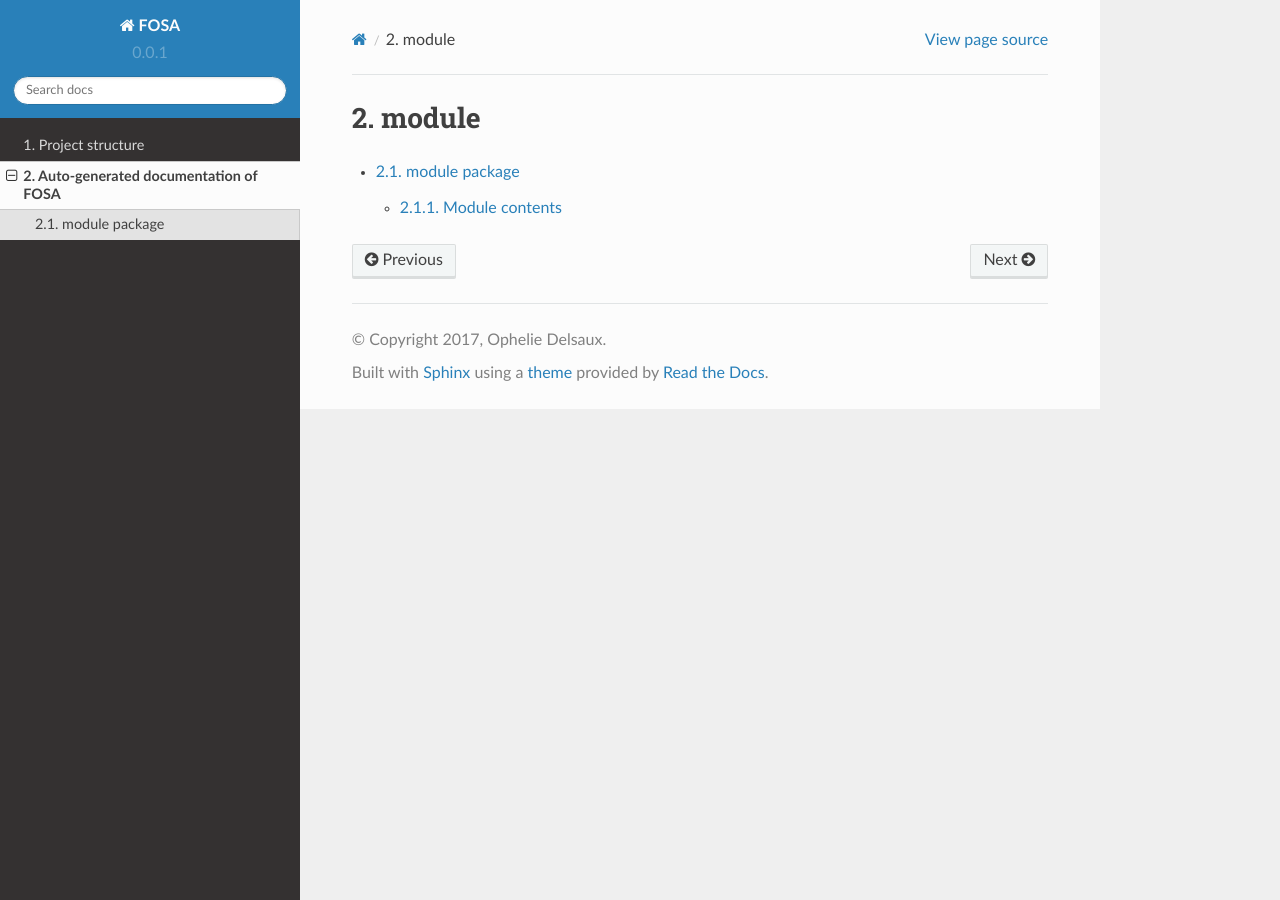
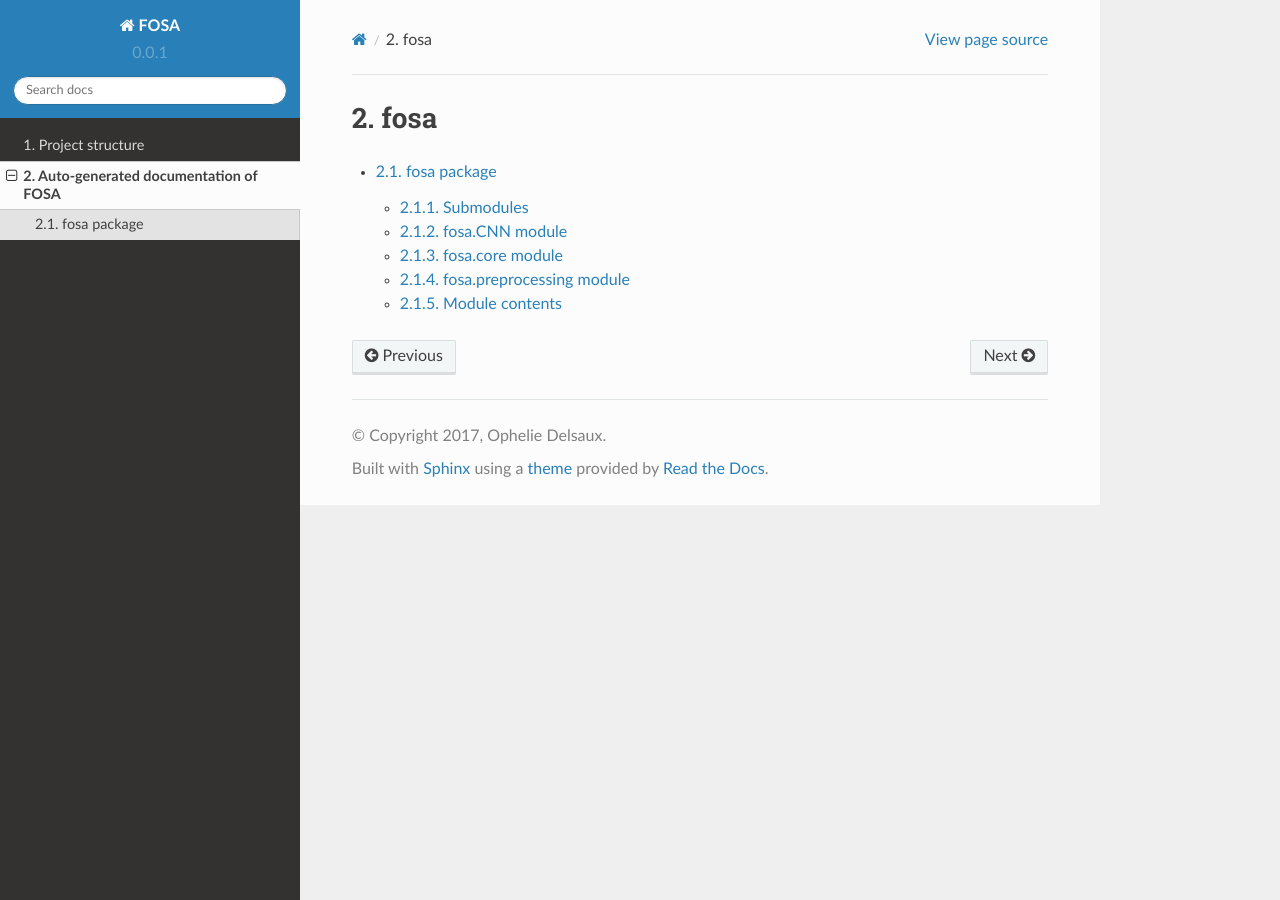
Before and after one commit to Omadzu/feature-oriented-sentiment-analysis, a Sphinx documentation site: the page built from docs/source/fosa/modules.rst, in a window 1280 px wide. Built offline with Sphinx 7.4.7 and the Read the Docs theme 2.0.0, drawn with Linux system fonts in a browser that asks for light colours.

Commit message:
Autogenerate FOSA doc

```diff
--- a/docs/source/conf.py
+++ b/docs/source/conf.py
@@ -20,6 +20,7 @@
 import os
 import sys
 sys.path.insert(0, os.path.abspath('../..'))
+sys.path.insert(0, os.path.abspath('../../fosa'))
 
 
 # -- General configuration ------------------------------------------------
@@ -32,6 +33,7 @@ sys.path.insert(0, os.path.abspath('../..'))
 # extensions coming with Sphinx (named 'sphinx.ext.*') or your custom
 # ones.
 extensions = ['sphinx.ext.autodoc',
+              'sphinx.ext.autosummary',
               'sphinx.ext.intersphinx',
               'sphinx.ext.todo',
               'sphinx.ext.coverage',
@@ -160,3 +162,6 @@ texinfo_documents = [
 
 # Example configuration for intersphinx: refer to the Python standard library.
 intersphinx_mapping = {'https://docs.python.org/': None}
+
+# Docstring for every function, __init__ included
+autoclass_content = 'both'
--- a/docs/source/module/modules.rst
+++ b/docs/source/fosa/modules.rst
@@ -1,7 +1,7 @@
-module
-======
+fosa
+====
 
 .. toctree::
    :maxdepth: 4
 
-   module
+   fosa
--- a/docs/source/index.rst
+++ b/docs/source/index.rst
@@ -4,7 +4,7 @@
    contain the root `toctree` directive.
 
 .. To generate automatically doc from source code, run in docs :
-   sphinx-apidoc -f -o source/module ../module/
+   sphinx-apidoc -f -o source/fosa ../fosa/
 
 Welcome to FOSA's documentation!
 ================================
@@ -20,7 +20,7 @@ Contents
    :numbered:
 
    chapters/project_structure
-   Auto-generated documentation of FOSA <module/modules>
+   Auto-generated documentation of FOSA <fosa/modules>
 
 
 Indices and tables
```
Also changed, not shown: docs/source/fosa/fosa.rst (added, +38 -0 lines), docs/source/module/module.rst (deleted, +0 -10 lines).
